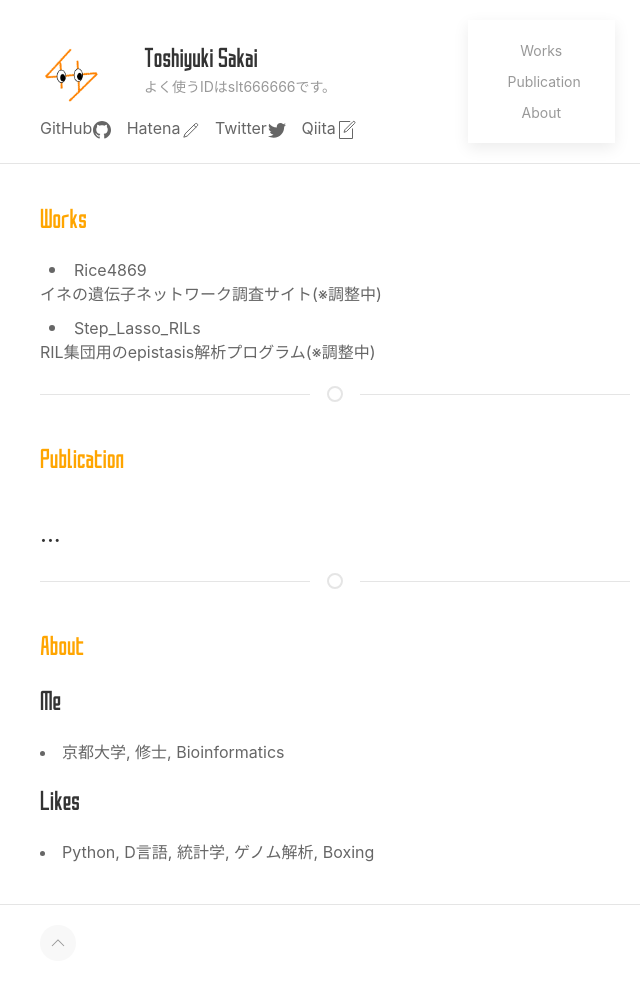
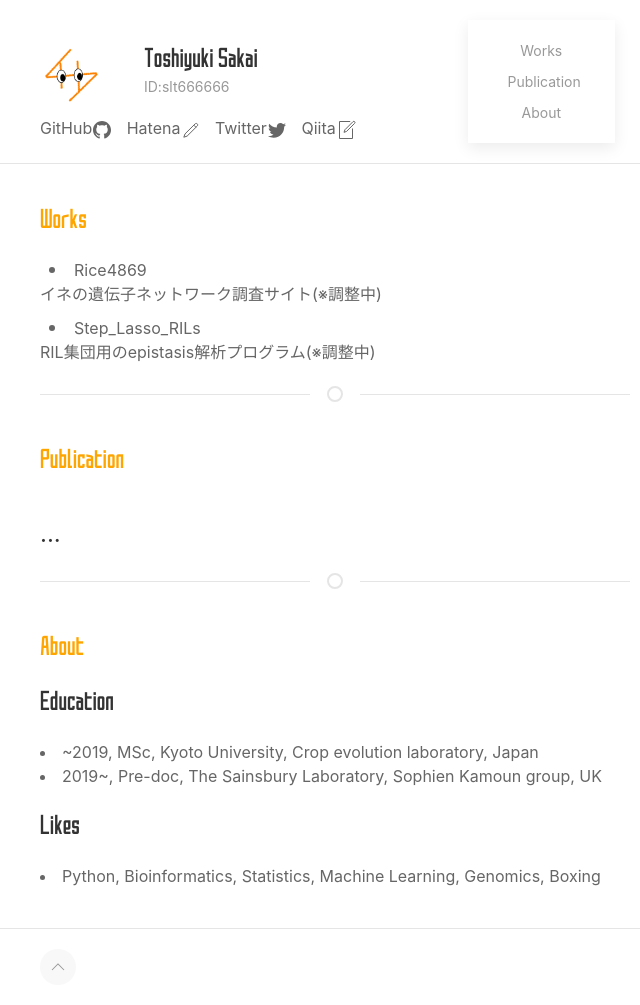
Before and after one commit to slt666666/mysite, a Django app: page / in a window 1280 px wide. Shown: the whole page, without its empty margins (305-945 px from the left). Before the commit the page ends 947 px from the top, so only its background shows below. Run offline with Django 3.2, Linux system fonts and the light colour scheme.

Commit message:
fix index page

```diff
--- a/main/templates/main/index.html
+++ b/main/templates/main/index.html
@@ -20,7 +20,7 @@
                 <div>
                     <img class="uk-align-left uk-margin-remove-bottom" src="{% static 'main/images/mychara.png'%}" width="64" height="64">
                     <p class="uk-card-title uk-margin-remove-bottom">Toshiyuki Sakai</p>
-                    <h3 class="uk-text-meta uk-margin-remove-top">よく使うIDはslt666666です。</h3>
+                    <h3 class="uk-text-meta uk-margin-remove-top">ID:slt666666</h3>
                 </div>
                 <div class="icon_links">
                     <a href="https://github.com/slt666666" class="uk-icon uk-margin-small-right" uk-icon="icon: github">GitHub</a>
@@ -52,10 +52,11 @@
           <hr class="uk-divider-icon">
           <h3 id="about" class="body-title">About</h3>
           <article class="uk-article">
-              <p class="uk-text-lead">Me</p>
-              <li>京都大学, 修士, Bioinformatics</li>
+              <p class="uk-text-lead">Education</p>
+              <li>~2019, MSc, Kyoto University, Crop evolution laboratory, Japan</li>
+              <li>2019~, Pre-doc, The Sainsbury Laboratory, Sophien Kamoun group, UK</li>
               <p class="uk-text-lead">Likes</p>
-              <li>Python, D言語, 統計学, ゲノム解析, Boxing</li>
+              <li>Python, Bioinformatics, Statistics, Machine Learning, Genomics, Boxing</li>
           </article>
       </div>
       <div class="uk-card-footer">
```
